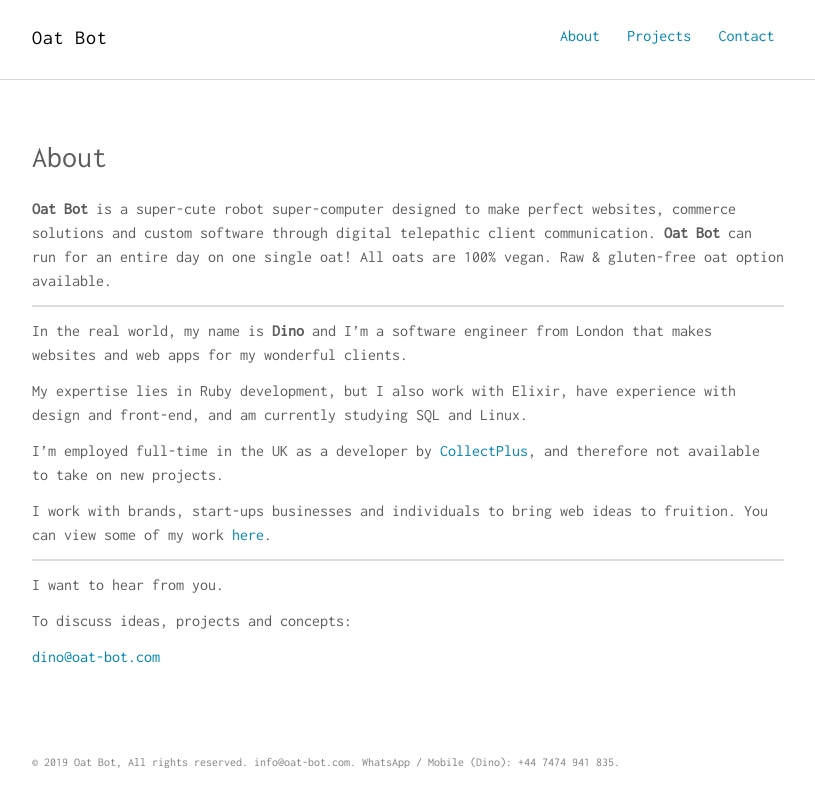
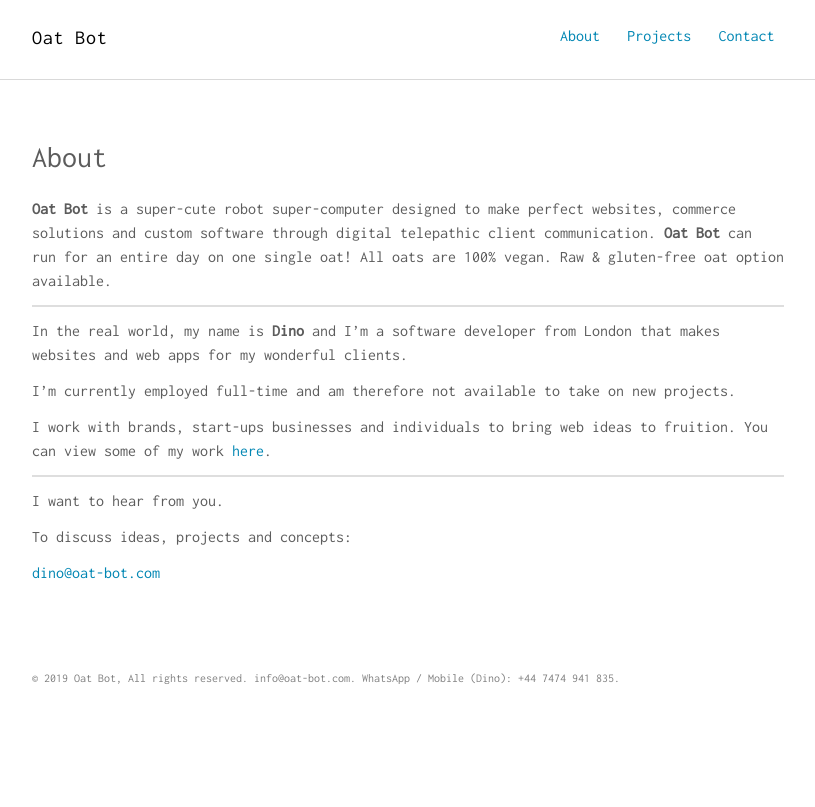
Before and after one commit to dino-koutrouzas/dotcom, a Jekyll site: the page built from about.md, in a window 1280 px wide. Shown: the top 807 px of the page, without its empty margins (232-1047 px from the left). Built offline with Jekyll 4.4.1, drawn with Linux system fonts in a browser that asks for light colours.

Commit message:
Update about.md

```diff
--- a/about.md
+++ b/about.md
@@ -7,11 +7,9 @@ title: About
 
 ***
 
-In the real world, my name is **Dino** and I'm a software engineer from London that makes websites and web apps for my wonderful clients.
+In the real world, my name is **Dino** and I'm a software developer from London that makes websites and web apps for my wonderful clients.
 
-My expertise lies in Ruby development, but I also work with Elixir, have experience with design and front-end, and am currently studying SQL and Linux.
-
-I'm employed full-time in the UK as a developer by [CollectPlus](https://www.collectplus.co.uk), and therefore not available to take on new projects.
+I'm currently employed full-time and am therefore not available to take on new projects.
 
 I work with brands, start-ups businesses and individuals to bring web ideas to fruition. You can view some of my work [here](/projects).
 
```
